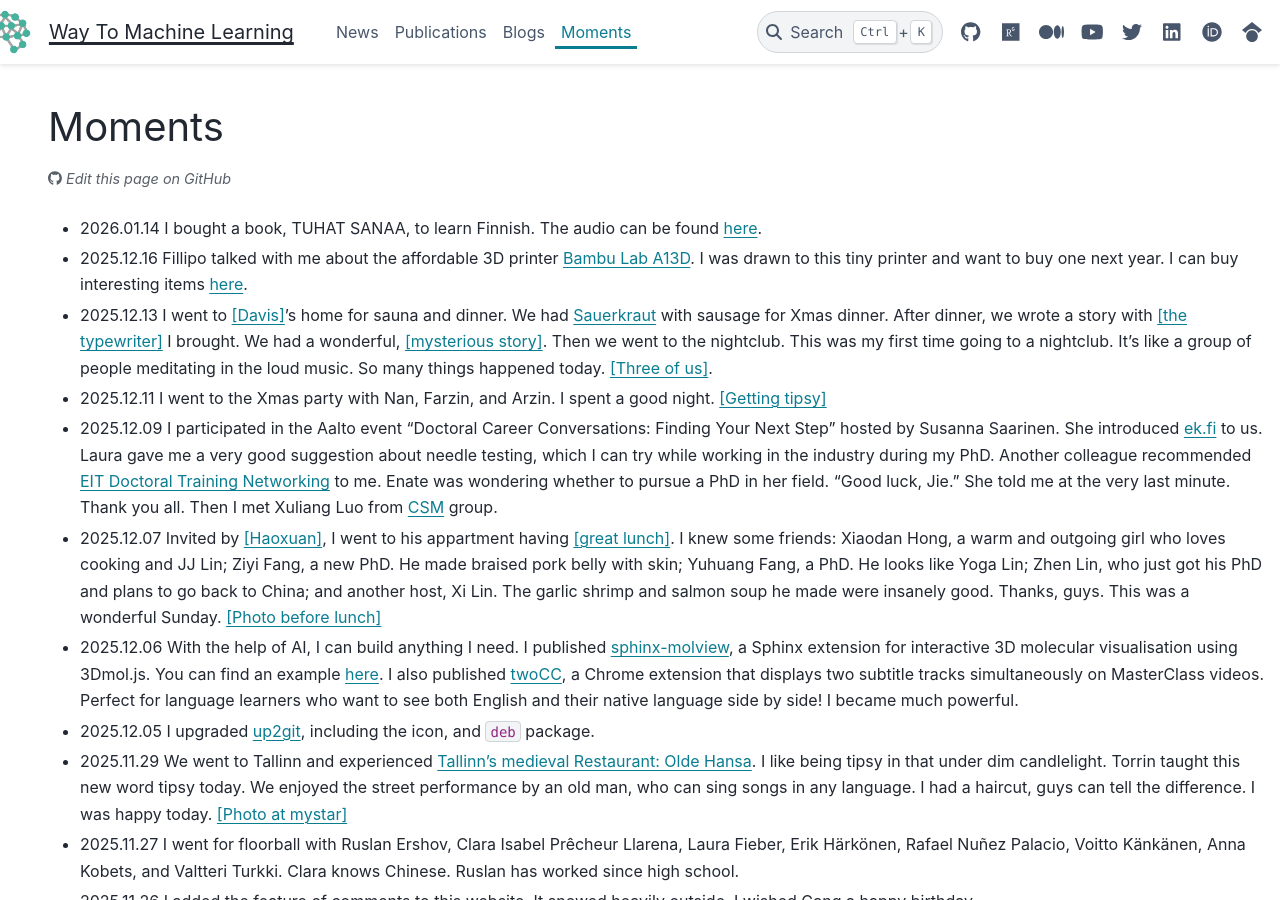
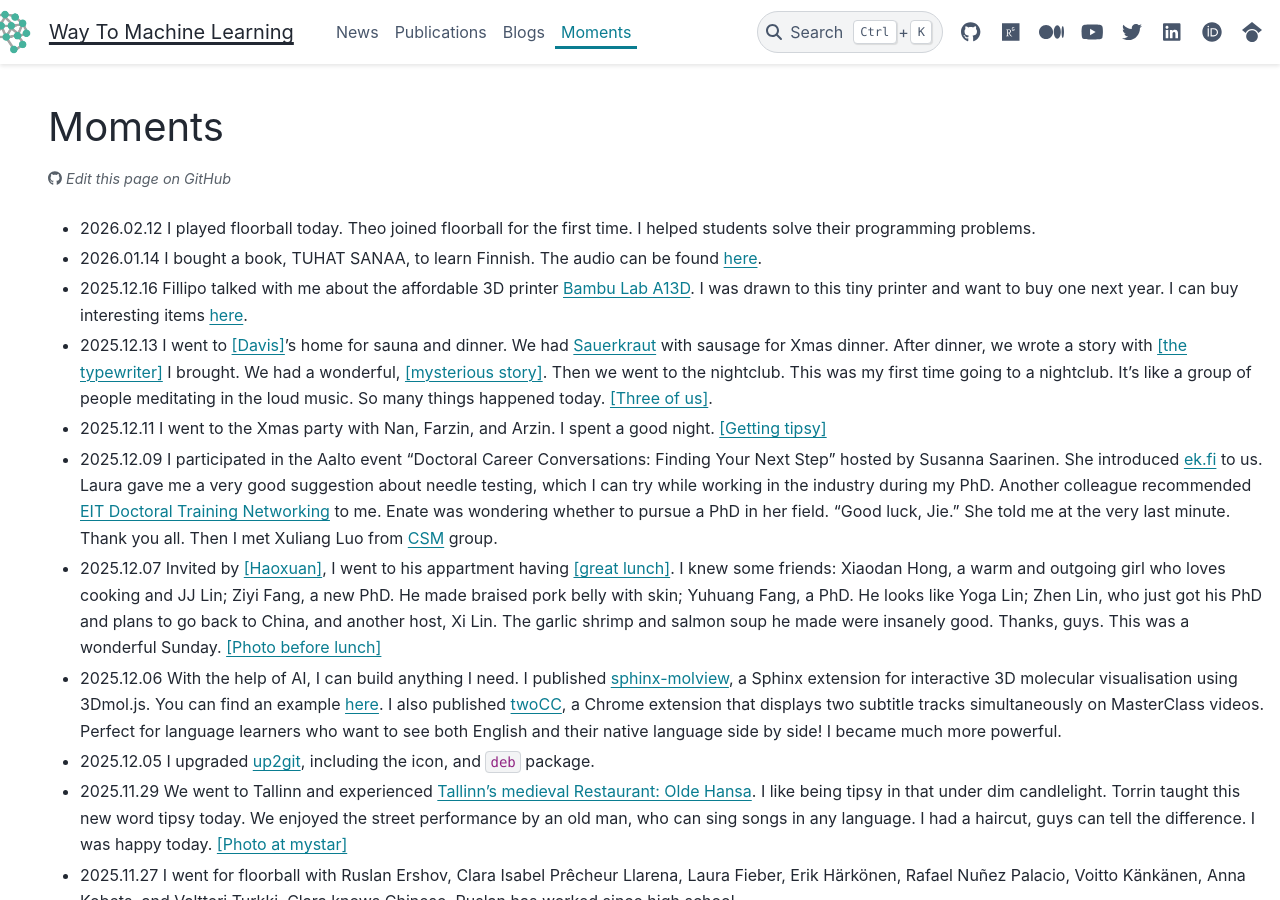
Before and after one commit to way2ml/way2ml.github.io, a Sphinx documentation site: the page built from doc/moments.md, in a window 1280 px wide and 900 px high. Built offline with Sphinx 7.4.7 and the PyData theme 0.15.4, drawn with Linux system fonts in a browser that asks for light colours; comment, search, counter and statistics services are not loaded.

Commit message:
Update moments.md

```diff
--- a/doc/moments.md
+++ b/doc/moments.md
@@ -4,13 +4,14 @@ comment: True
 ---
 
 # Moments
+- 2026.02.12 I played floorball today. Theo joined floorball for the first time. I helped students solve their programming problems.
 - 2026.01.14 I bought a book, TUHAT SANAA, to learn Finnish. The audio can be found [here](https://otava.fi/nemo/tuhatsanaa/aantamisohjeet-suomeksi/).
 - 2025.12.16 Fillipo talked with me about the affordable 3D printer [Bambu Lab A13D](https://eu.store.bambulab.com/products/a1?id=599117150694776844). I was drawn to this tiny printer and want to buy one next year. I can buy interesting items [here](https://makerworld.com/en).
 - 2025.12.13 I went to <a href="./_static/moments/20251213_davis.jpeg" target="_blank" rel="noopener">[Davis]</a>'s home for sauna and dinner. We had [Sauerkraut](https://en.wikipedia.org/wiki/Sauerkraut) with sausage for Xmas dinner. After dinner, we wrote a story with <a href="./_static/moments/20251213_type.jpeg" target="_blank" rel="noopener">[the typewriter]</a> I brought. We had a wonderful, <a href="./_static/moments/20251213_story.jpeg" target="_blank" rel="noopener">[mysterious story]</a>. Then we went to the nightclub. This was my first time going to a nightclub. It's like a group of people meditating in the loud music. So many things happened today. <a href="./_static/moments/20251213_smile.jpeg" target="_blank" rel="noopener">[Three of us]</a>.
 - 2025.12.11 I went to the Xmas party with Nan, Farzin, and Arzin. I spent a good night. <a href="./_static/moments/20251211_xmas.jpg" target="_blank" rel="noopener">[Getting tipsy]</a>
 - 2025.12.09 I participated in the Aalto event "Doctoral Career Conversations: Finding Your Next Step" hosted by Susanna Saarinen. She introduced [ek.fi](https://ek.fi/en/) to us.  Laura gave me a very good suggestion about needle testing, which I can try while working in the industry during my PhD. Another colleague recommended [EIT Doctoral Training Networking](https://www.eiturbanmobility.eu/what-we-offer/education-and-training/doctoral-training-programme/) to me. Enate was wondering whether to pursue a PhD in her field. "Good luck, Jie." She told me at the very last minute.  Thank you all. Then I met Xuliang Luo from [CSM](https://www.aalto.fi/en/department-of-applied-physics/complex-systems-and-materials-csm) group.
-- 2025.12.07 Invited by <a href="./_static/moments/20251207_HaoxuanYou.jpeg" target="_blank" rel="noopener">[Haoxuan]</a>, I went to his appartment having <a href="./_static/moments/20251207_HaoxuanYou_and_XiLin.jpeg" target="_blank" rel="noopener">[great lunch]</a>. I knew some friends: Xiaodan Hong, a warm and outgoing girl who loves cooking and JJ Lin; Ziyi Fang, a new PhD. He made braised pork belly with skin; Yuhuang Fang, a PhD. He looks like Yoga Lin; Zhen Lin, who just got his PhD and plans to go back to China; and another host, Xi Lin. The garlic shrimp and salmon soup he made were insanely good. Thanks, guys. This was a wonderful Sunday. <a href="./_static/moments/20251207_all.jpg" target="_blank" rel="noopener">[Photo before lunch]</a>
-- 2025.12.06 With the help of AI, I can build anything I need. I published [sphinx-molview](https://github.com/HuangJiaLian/sphinx-molview), a Sphinx extension for interactive 3D molecular visualisation using 3Dmol.js.  You can find an example [here](https://way2ml.github.io/blogs/sphinx.html#molecular-visualisation). I also published [twoCC](https://github.com/HuangJiaLian/twoCC), a Chrome extension that displays two subtitle tracks simultaneously on MasterClass videos. Perfect for language learners who want to see both English and their native language side by side! I became much powerful.
+- 2025.12.07 Invited by <a href="./_static/moments/20251207_HaoxuanYou.jpeg" target="_blank" rel="noopener">[Haoxuan]</a>, I went to his appartment having <a href="./_static/moments/20251207_HaoxuanYou_and_XiLin.jpeg" target="_blank" rel="noopener">[great lunch]</a>. I knew some friends: Xiaodan Hong, a warm and outgoing girl who loves cooking and JJ Lin; Ziyi Fang, a new PhD. He made braised pork belly with skin; Yuhuang Fang, a PhD. He looks like Yoga Lin; Zhen Lin, who just got his PhD and plans to go back to China, and another host, Xi Lin. The garlic shrimp and salmon soup he made were insanely good. Thanks, guys. This was a wonderful Sunday. <a href="./_static/moments/20251207_all.jpg" target="_blank" rel="noopener">[Photo before lunch]</a>
+- 2025.12.06 With the help of AI, I can build anything I need. I published [sphinx-molview](https://github.com/HuangJiaLian/sphinx-molview), a Sphinx extension for interactive 3D molecular visualisation using 3Dmol.js.  You can find an example [here](https://way2ml.github.io/blogs/sphinx.html#molecular-visualisation). I also published [twoCC](https://github.com/HuangJiaLian/twoCC), a Chrome extension that displays two subtitle tracks simultaneously on MasterClass videos. Perfect for language learners who want to see both English and their native language side by side! I became much more powerful.
 - 2025.12.05 I upgraded [up2git](https://github.com/HuangJiaLian/Up2Git), including the icon, and `deb` package.
 - 2025.11.29 We went to Tallinn and experienced [Tallinn's medieval Restaurant: Olde Hansa](https://www.oldehansa.ee/). I like being tipsy in that under dim candlelight. Torrin taught this new word tipsy today. We enjoyed the street performance by an old man, who can sing songs in any language. I had a haircut, guys can tell the difference. I was happy today. <a href="./_static/moments/20251129_myStar.jpg" target="_blank" rel="noopener">[Photo at mystar]</a>
 - 2025.11.27 I went for floorball with Ruslan Ershov, Clara Isabel Prêcheur Llarena, Laura Fieber, Erik Härkönen, Rafael Nuñez Palacio, Voitto Känkänen, Anna Kobets, and Valtteri Turkki. Clara knows Chinese. Ruslan has worked since high school.
```
